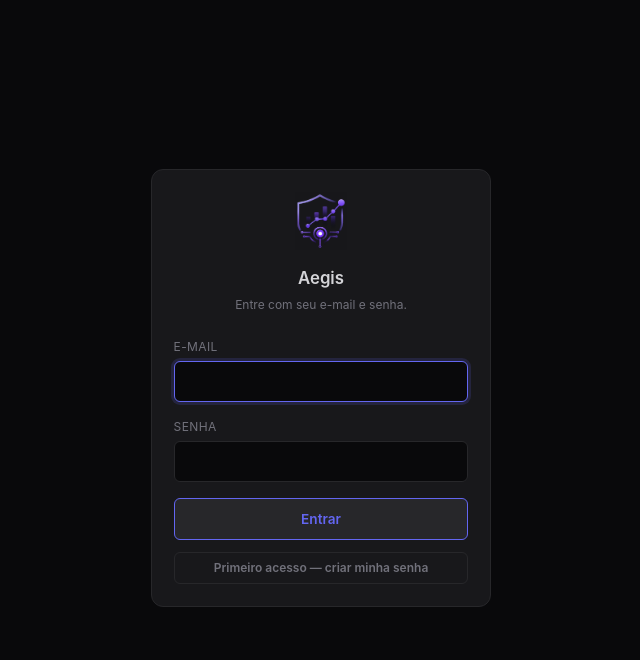
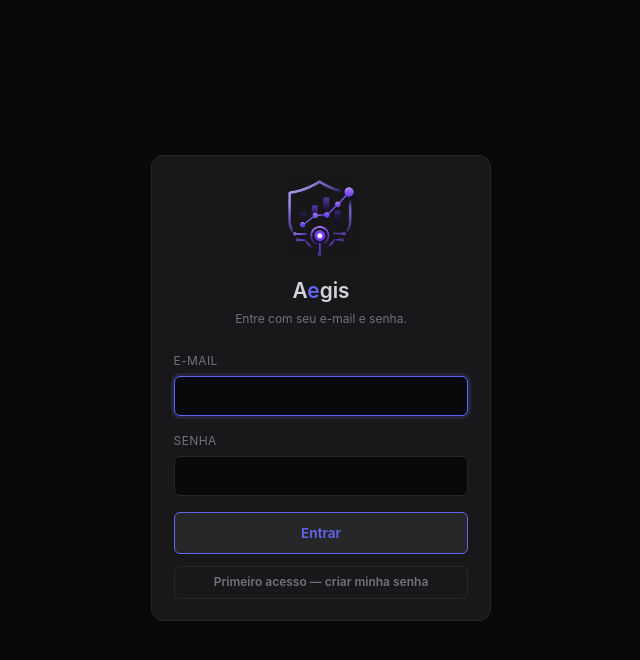
Before and after one commit to ControladoriaNova6/Aegis_lake, a React (Vite) app in the folder frontend/: page /login in a window 1280 px wide. Shown: the top 660 px of the page, without its empty margins (319-959 px from the left). Built offline with nearby package versions, Linux system fonts and the light colour scheme; no server answers.

Commit message:
Add files via upload

```diff
--- a/frontend/src/components/Sidebar.jsx
+++ b/frontend/src/components/Sidebar.jsx
@@ -66,7 +66,7 @@ export default function Sidebar() {
       <div className="brand">
         <img src="/aegis-logo.png" className="brand-mark-img" alt="Aegis" />
         <div className="brand-name">
-          Aegis
+          A<span className="brand-name-accent">e</span>gis
         </div>
       </div>
 
--- a/frontend/src/pages/Login.jsx
+++ b/frontend/src/pages/Login.jsx
@@ -160,9 +160,9 @@ export default function Login() {
       }}
     >
       <div className="card" style={{ width: 340 }}>
-        <img src="/aegis-logo.png" alt="Aegis" style={{ width: 52, height: "auto", display: "block", margin: "0 auto 1rem" }} />
-        <p className="section-title" style={{ margin: "0 0 0.25rem", textAlign: "center" }}>
-          Aegis
+        <img src="/aegis-logo.png" alt="Aegis" style={{ width: 72, height: "auto", display: "block", margin: "0 auto 1rem" }} />
+        <p className="section-title" style={{ margin: "0 0 0.25rem", textAlign: "center", fontSize: "1.3rem" }}>
+          A<span className="brand-name-accent">e</span>gis
         </p>
 
         {modo === "login" ? (
--- a/frontend/src/style.css
+++ b/frontend/src/style.css
@@ -179,8 +179,8 @@ body {
 .brand {
   display: flex;
   align-items: center;
-  gap: 0.65rem;
-  padding: 0 0.5rem;
+  gap: 0.75rem;
+  padding: 0.25rem 0.5rem 0.75rem;
 }
 
 .brand-mark {
@@ -199,18 +199,22 @@ body {
 }
 
 .brand-mark-img {
-  width: 36px;
-  height: 36px;
-  border-radius: 8px;
+  width: 52px;
+  height: 52px;
   object-fit: contain;
   flex-shrink: 0;
 }
 
 .brand-name {
-  font-size: 0.8rem;
-  font-weight: 600;
+  font-size: 1.15rem;
+  font-weight: 700;
+  letter-spacing: 0.02em;
   line-height: 1.25;
   color: var(--ink);
+}
+
+.brand-name-accent {
+  color: var(--primary);
 }
 
 .sidenav {
```
